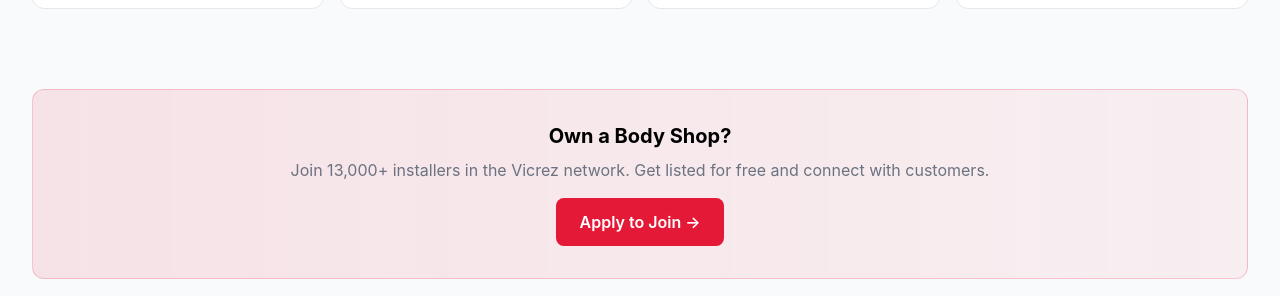
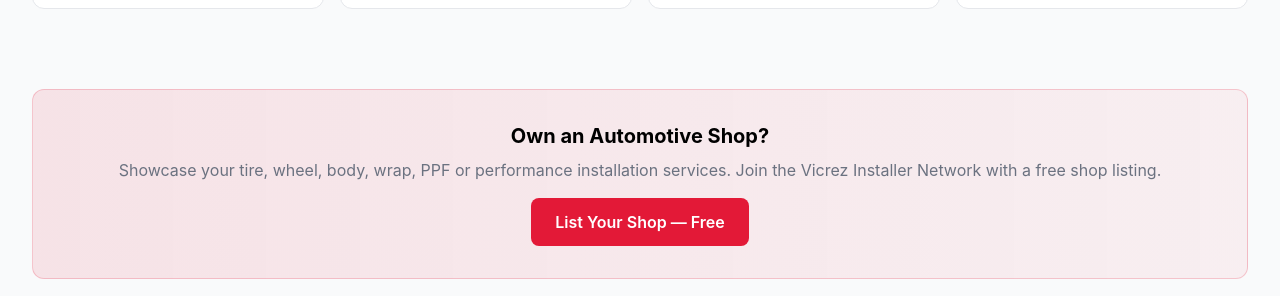
Before and after one commit to bd-vicrez/installer-directory, a Next.js app: page / in a window 1280 px wide. Shown: the part 1306-1602 px from the top of the page. Built offline with nearby package versions, Linux system fonts and the light colour scheme; no server answers; the database is empty.

Commit message:
Invite all automotive shops to join the installer network

```diff
--- a/src/app/page.tsx
+++ b/src/app/page.tsx
@@ -142,9 +142,9 @@
         {/* CTA Banner */}
         <section className="max-w-7xl mx-auto px-4 sm:px-6 lg:px-8 py-8">
           <div className="bg-gradient-to-r from-vicrez-red/10 to-vicrez-red/5 border border-vicrez-red/20 rounded-xl p-8 text-center">
-            <h2 className="text-xl font-bold text-black mb-2">Own a Body Shop?</h2>
-            <p className="text-vicrez-muted mb-4">Join 13,000+ installers in the Vicrez network. Get listed for free and connect with customers.</p>
-            <a href="/apply" className="btn-primary inline-block">Apply to Join →</a>
+            <h2 className="text-xl font-bold text-black mb-2">Own an Automotive Shop?</h2>
+            <p className="text-vicrez-muted mb-4">Showcase your tire, wheel, body, wrap, PPF or performance installation services. Join the Vicrez Installer Network with a free shop listing.</p>
+            <a href="/apply" className="btn-primary inline-block">List Your Shop — Free</a>
           </div>
         </section>
 
```
